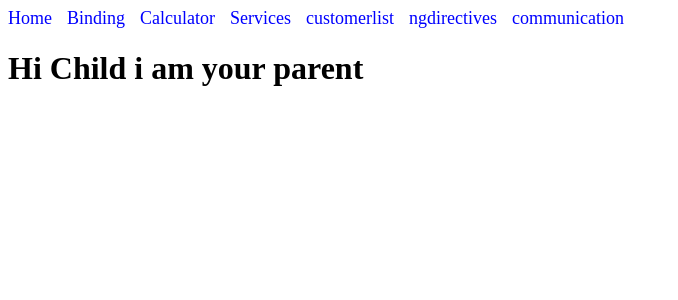
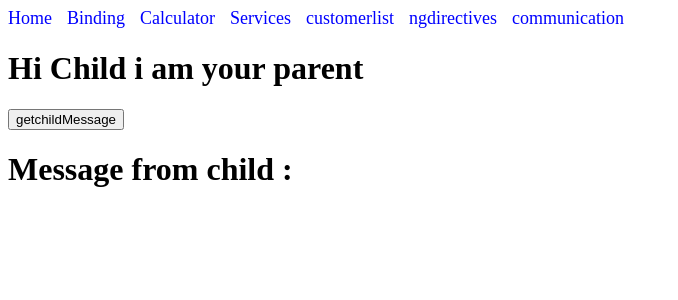
Before and after one commit to kavyaballa1020/angular-topics-collection, an Angular app: page /parent in a window 1280 px wide. Shown: the top 300 px of the page, without its empty margins (0-678 px from the left). Built offline with nearby package versions, Linux system fonts and the light colour scheme.

Commit message:
child and parent communication

```diff
--- a/src/app/components/child/child.component.html
+++ b/src/app/components/child/child.component.html
@@ -1 +1,2 @@
 <h1>{{data}}</h1>
+<button (click)="sendmessage()">getchildMessage</button>
--- a/src/app/components/child/child.component.ts
+++ b/src/app/components/child/child.component.ts
@@ -1,5 +1,5 @@
 import { CommonModule } from '@angular/common';
-import { Component,Input } from '@angular/core';
+import { Component,Input,EventEmitter,Output } from '@angular/core';
 
 @Component({
   selector: 'app-child',
@@ -10,4 +10,11 @@ import { Component,Input } from '@angular/core';
 })
 export class ChildComponent {
       @Input() data!:string;
+
+
+      @Output() messageEvent=new EventEmitter<string>();
+
+      sendmessage(){
+        this.messageEvent.emit("Hello from child component")
+      }
 }
--- a/src/app/components/parent/parent.component.html
+++ b/src/app/components/parent/parent.component.html
@@ -1 +1,3 @@
-<app-child [data]="data"></app-child>
+<app-child (messageEvent)="receiveMessage($event)" [data]="data"></app-child>
+
+<h1>Message from child : {{message}}</h1>
--- a/src/app/components/parent/parent.component.ts
+++ b/src/app/components/parent/parent.component.ts
@@ -11,4 +11,10 @@ import { ChildComponent } from '../child/child.component';
 })
 export class ParentComponent {
       data:string="Hi Child i am your parent";
+
+      message:string='';
+
+      receiveMessage(event:string){
+          this.message=event
+      }
 }
```
